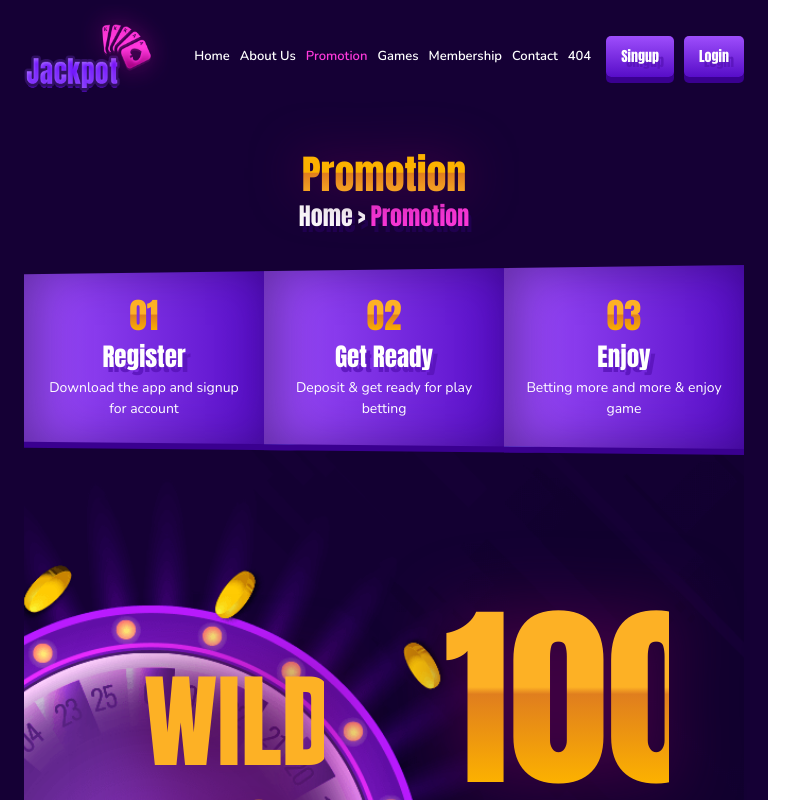
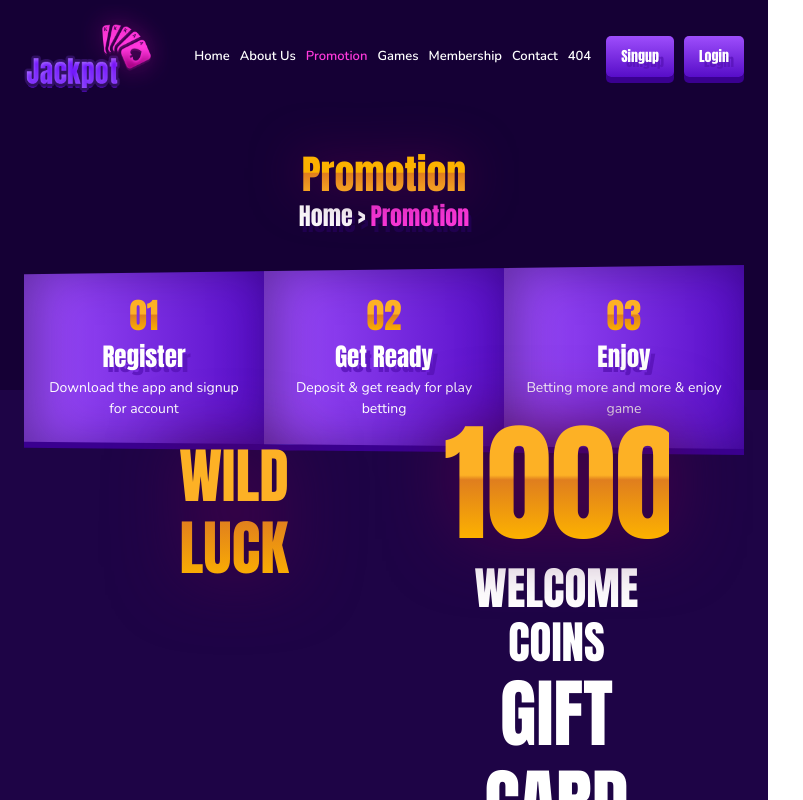
Before and after one commit to jonyrahman626/Jackpot-React, a React (Create React App) app: page /promotion in a window 768 px wide. Shown: the top 800 px of the page, 803 px wide, since content can reach past the window. Built offline with nearby package versions, Linux system fonts and the light colour scheme.

Commit message:
Promotion responsive

```diff
--- a/src/components/PromotionCoin/PromotionCoinResponsive.css
+++ b/src/components/PromotionCoin/PromotionCoinResponsive.css
@@ -1,5 +1,33 @@
+@media (min-width: 576px) and (max-width: 768px){}
+@media (min-width: 576px) and (max-width: 768px){}
 @media (min-width: 576px) and (max-width: 768px){
+    .coin_page {
+        background: #1e0446 !important;
+    }
 
+    .pro_banner {
+        padding: 50px 0 60px;
+        text-align: center;
+        background: none;
+    }
+
+    .prom_banner_left h3 {
+        font-size: 60px;
+        padding-bottom: 20px;
+        margin-top: 0;
+    }
+
+    .promo_banner_text h1 {
+        font-size: 130px;
+    }
+
+    .promo_banner_text h2 {
+        font-size: 45px;
+    }
+
+    .promo_banner_text h2 span {
+        font-size: 75px;
+    }
 }
 
 @media (max-width: 575px) {
```
